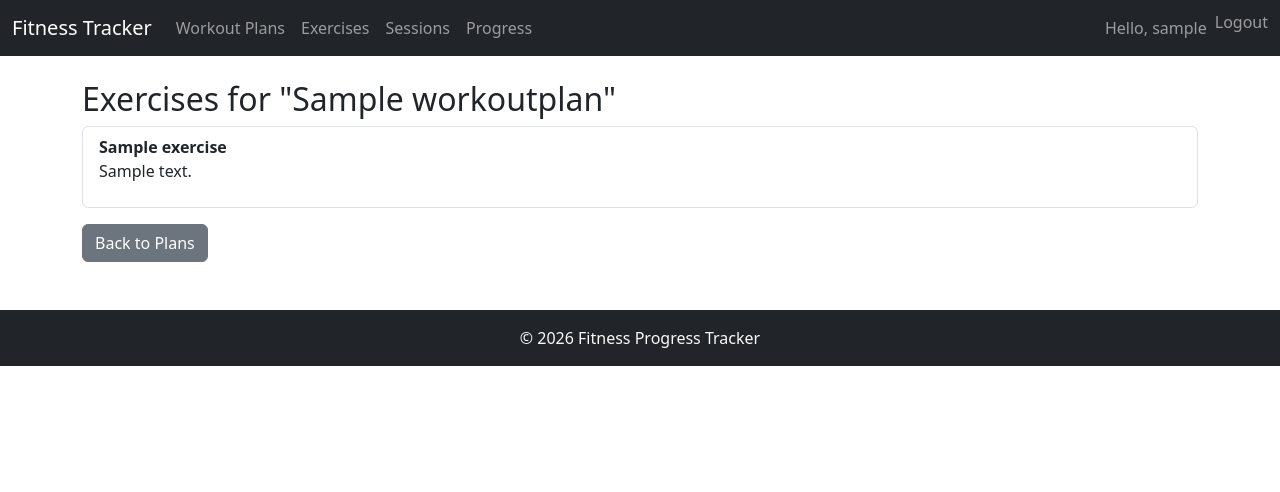
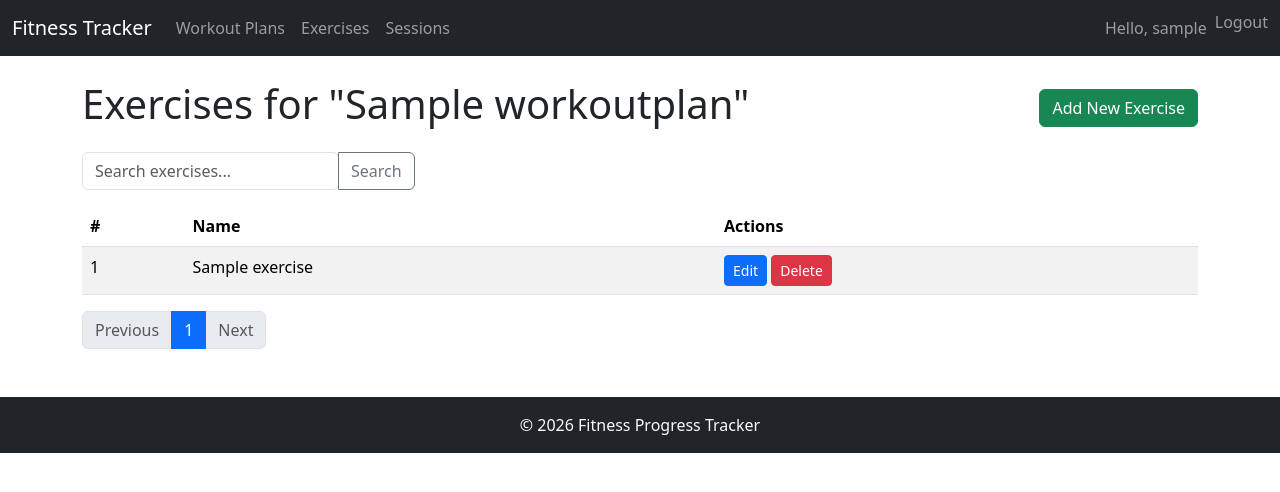
Before and after one commit to RodionDem/fitness-progress-tracker, a Django app: page /workouts/plans/1/exercises/ in a window 1280 px wide. Shown: the top 492 px of the page. Run offline with Django 5.2, Linux system fonts and the light colour scheme; a user stored in the database is signed in; tables that the repository leaves empty hold one stand-in row (values such as "Sample post").

Commit message:
add manage exercises with pagination and dashboard integration

```diff
--- a/templates/base.html
+++ b/templates/base.html
@@ -20,15 +20,24 @@
           <a class="nav-link" href="{% url 'workout_plan_list' %}">Workout Plans</a>
         </li>
         <li class="nav-item">
-          <a class="nav-link" href="#">Exercises</a>
+          {% if first_plan %}
+            <a class="nav-link" href="{% url 'exercise_list' plan_id=first_plan.id %}">Exercises</a>
+          {% else %}
+            <span class="nav-link text-muted">Exercises</span>
+          {% endif %}
         </li>
         <li class="nav-item">
           <a class="nav-link" href="{% url 'workout_session_list' %}">Sessions</a>
         </li>
         <li class="nav-item">
-          <a class="nav-link" href="#">Progress</a>
+          {% if progress_page_exists %}
+            <a class="nav-link" href="{% url 'progress_list' %}">Progress</a>
+          {% else %}
+            <span class="nav-link text-muted">Progress</span>
+          {% endif %}
         </li>
       </ul>
+
       <ul class="navbar-nav ms-auto">
         {% if user.is_authenticated %}
         <li class="nav-item">
@@ -37,8 +46,7 @@
         <li class="nav-item">
           <form method="post" action="{% url 'logout' %}">
               {% csrf_token %}
-              <button type="submit" class="nav-link btn btn-link"
-                      style="display:inline; padding:0; border:none;">
+              <button type="submit" class="nav-link btn btn-link" style="display:inline; padding:0; border:none;">
                   Logout
               </button>
           </form>
@@ -65,8 +73,7 @@
 </div>
 
 <div class="container mt-4">
-    {% block content %}
-    {% endblock %}
+    {% block content %}{% endblock %}
 </div>
 
 <footer class="bg-dark text-light text-center py-3 mt-5">
--- a/templates/exercises/exercise_list.html
+++ b/templates/exercises/exercise_list.html
@@ -1,25 +1,76 @@
 {% extends "base.html" %}
-
 {% block title %}Exercises{% endblock %}
 
 {% block content %}
-<h2>Exercises for "{{ plan.name }}"</h2>
+<div class="d-flex justify-content-between align-items-center mb-3">
+    <h1>Exercises for "{{ plan.name }}"</h1>
+    <a href="{% url 'exercise_create' plan_id=plan.id %}" class="btn btn-success">Add New Exercise</a>
+</div>
 
-<ul class="list-group">
-  {% for exercise in exercises %}
-    <li class="list-group-item">
-      <strong>{{ exercise.name }}</strong>
-      {% if exercise.description %}
-        <p>{{ exercise.description }}</p>
-      {% endif %}
-    </li>
-  {% empty %}
-    <li class="list-group-item">No exercises yet.</li>
-  {% endfor %}
-</ul>
+<form method="get" class="mb-3">
+    <div class="input-group">
+      <label>
+        <input type="text" name="search" class="form-control" placeholder="Search exercises..." value="{{ search_query }}">
+      </label>
+      <button class="btn btn-outline-secondary" type="submit">Search</button>
+    </div>
+</form>
 
-<a class="btn btn-secondary mt-3"
-   href="{% url 'workout_plan_list' %}">
-   Back to Plans
-</a>
+<table class="table table-striped">
+    <thead>
+        <tr>
+            <th>#</th>
+            <th>Name</th>
+            <th>Actions</th>
+        </tr>
+    </thead>
+    <tbody>
+    {% for exercise in page_obj %}
+        <tr>
+            <td>{{ forloop.counter0|add:page_obj.start_index }}</td>
+            <td>{{ exercise.name }}</td>
+            <td>
+                <a href="{% url 'exercise_update' exercise.id %}" class="btn btn-sm btn-primary">Edit</a>
+                <a href="{% url 'exercise_delete' exercise.id %}" class="btn btn-sm btn-danger">Delete</a>
+            </td>
+        </tr>
+    {% empty %}
+        <tr>
+            <td colspan="3">No exercises yet.</td>
+        </tr>
+    {% endfor %}
+    </tbody>
+</table>
+
+<nav aria-label="Page navigation">
+    <ul class="pagination">
+        {% if page_obj.has_previous %}
+            <li class="page-item">
+                <a class="page-link" href="?page={{ page_obj.previous_page_number }}{% if search_query %}&search={{ search_query }}{% endif %}">Previous</a>
+            </li>
+        {% else %}
+            <li class="page-item disabled"><span class="page-link">Previous</span></li>
+        {% endif %}
+
+        {% for num in page_obj.paginator.page_range %}
+            {% if page_obj.number == num %}
+                <li class="page-item active">
+                    <span class="page-link">{{ num }}</span>
+                </li>
+            {% else %}
+                <li class="page-item">
+                    <a class="page-link" href="?page={{ num }}{% if search_query %}&search={{ search_query }}{% endif %}">{{ num }}</a>
+                </li>
+            {% endif %}
+        {% endfor %}
+
+        {% if page_obj.has_next %}
+            <li class="page-item">
+                <a class="page-link" href="?page={{ page_obj.next_page_number }}{% if search_query %}&search={{ search_query }}{% endif %}">Next</a>
+            </li>
+        {% else %}
+            <li class="page-item disabled"><span class="page-link">Next</span></li>
+        {% endif %}
+    </ul>
+</nav>
 {% endblock %}
--- a/workouts/urls.py
+++ b/workouts/urls.py
@@ -6,19 +6,32 @@ from .views import (
     WorkoutSessionDeleteView,
     WorkoutPlanUpdateView,
     WorkoutPlanDeleteView,
+    ExerciseCreateView,
+    ExerciseUpdateView,
+    ExerciseDeleteView,
 )
 
 urlpatterns = [
+    # Dashboard
     path('', views.dashboard, name='dashboard'),
+
+    # Workout Plans
     path('plans/', views.workout_plan_list, name='workout_plan_list'),
     path('plans/create/', views.create_workout_plan, name='create_workout_plan'),
     path('plans/<int:pk>/edit/', WorkoutPlanUpdateView.as_view(), name='workout_plan_update'),
     path('plans/<int:pk>/delete/', WorkoutPlanDeleteView.as_view(), name='workout_plan_delete'),
+
+    # Exercises for a specific plan
     path('plans/<int:plan_id>/exercises/', views.exercise_list, name='exercise_list'),
+    path('plans/<int:plan_id>/exercises/create/', ExerciseCreateView.as_view(), name='exercise_create'),
+    path('exercises/<int:pk>/edit/', ExerciseUpdateView.as_view(), name='exercise_update'),
+    path('exercises/<int:pk>/delete/', ExerciseDeleteView.as_view(), name='exercise_delete'),
+
+    # Workout Sessions
     path('sessions/', views.workout_session_list, name='workout_session_list'),
-    path('sessions/create/', WorkoutSessionCreateView.as_view(), name='session-create'),
-    path('sessions/<int:pk>/edit/', WorkoutSessionUpdateView.as_view(), name='session-update'),
-    path('sessions/<int:pk>/delete/', WorkoutSessionDeleteView.as_view(), name='session-delete'),
+    path('sessions/create/', WorkoutSessionCreateView.as_view(), name='workout_session_create'),
+    path('sessions/<int:pk>/edit/', WorkoutSessionUpdateView.as_view(), name='workout_session_update'),
+    path('sessions/<int:pk>/delete/', WorkoutSessionDeleteView.as_view(), name='workout_session_delete'),
     path('sessions/<int:pk>/toggle/', views.toggle_session_completed, name='toggle_session_completed'),
     path('sessions/<int:pk>/', views.workout_session_detail, name='workout_session_detail'),
 ]
--- a/workouts/views.py
+++ b/workouts/views.py
@@ -7,11 +7,17 @@ from django.contrib import messages
 from django.core.paginator import Paginator
 
 from .models import WorkoutPlan, Exercise, ProgressRecord, WorkoutSession
-from .forms import WorkoutPlanForm, WorkoutSessionForm
+from .forms import WorkoutPlanForm, WorkoutSessionForm, ExerciseForm
+
+
+def get_first_plan(user):
+    """Return the first workout plan for the user."""
+    return WorkoutPlan.objects.filter(created_by=user).first()
 
 
 @login_required
 def dashboard(request):
+    first_plan = get_first_plan(request.user)
     context = {
         "workout_plans_count": WorkoutPlan.objects.filter(
             created_by=request.user
@@ -25,20 +31,21 @@ def dashboard(request):
         "progress_count": ProgressRecord.objects.filter(
             user=request.user
         ).count(),
+        "first_plan": first_plan,
+        "progress_page_exists": ProgressRecord.objects.filter(
+            user=request.user
+        ).exists(),
     }
     return render(request, "dashboard/dashboard.html", context)
 
 
 @login_required
 def workout_plan_list(request):
+    first_plan = get_first_plan(request.user)
     search_query = request.GET.get("search", "")
-    plans = WorkoutPlan.objects.filter(
-        created_by=request.user
-    )
+    plans = WorkoutPlan.objects.filter(created_by=request.user)
     if search_query:
-        plans = plans.filter(
-            name__icontains=search_query
-        )
+        plans = plans.filter(name__icontains=search_query)
     plans = plans.order_by("-id")
 
     paginator = Paginator(plans, 2)
@@ -47,34 +54,27 @@ def workout_plan_list(request):
     context = {
         "page_obj": page_obj,
         "search_query": search_query,
+        "first_plan": first_plan,
     }
-    return render(
-        request,
-        "workout_plans/workout_plan_list.html",
-        context,
-    )
+    return render(request, "workout_plans/workout_plan_list.html", context)
 
 
 @login_required
 def create_workout_plan(request):
+    first_plan = get_first_plan(request.user)
     if request.method == "POST":
         form = WorkoutPlanForm(request.POST)
         if form.is_valid():
             plan = form.save(commit=False)
             plan.created_by = request.user
             plan.save()
-            messages.success(
-                request,
-                "Workout plan created successfully!",
-            )
+            messages.success(request, "Workout plan created successfully!")
             return redirect("workout_plan_list")
     else:
         form = WorkoutPlanForm()
-    return render(
-        request,
-        "workout_plans/create_workout_plan.html",
-        {"form": form},
-    )
+
+    context = {"form": form, "first_plan": first_plan}
+    return render(request, "workout_plans/create_workout_plan.html", context)
 
 
 @login_required
@@ -84,24 +84,109 @@ def exercise_list(request, plan_id):
         id=plan_id,
         created_by=request.user,
     )
+    search_query = request.GET.get("search", "")
     exercises = plan.exercises.all()
-    return render(
-        request,
-        "exercises/exercise_list.html",
-        {"plan": plan, "exercises": exercises},
-    )
+    if search_query:
+        exercises = exercises.filter(name__icontains=search_query)
+    exercises = exercises.order_by("id")
+
+    paginator = Paginator(exercises, 2)
+    page_number = request.GET.get("page")
+    page_obj = paginator.get_page(page_number)
+
+    first_plan = get_first_plan(request.user)
+
+    context = {
+        "plan": plan,
+        "page_obj": page_obj,
+        "search_query": search_query,
+        "first_plan": first_plan,
+    }
+    return render(request, "exercises/exercise_list.html", context)
+
+
+class ExerciseCreateView(LoginRequiredMixin, CreateView):
+    model = Exercise
+    form_class = ExerciseForm
+    template_name = "exercises/exercise_form.html"
+
+    def form_valid(self, form):
+        plan_id = self.kwargs.get("plan_id")
+        plan = get_object_or_404(
+            WorkoutPlan, id=plan_id, created_by=self.request.user
+        )
+        form.instance.workout_plan = plan
+        messages.success(self.request, "Exercise created successfully!")
+        return super().form_valid(form)
+
+    def get_success_url(self):
+        return reverse_lazy(
+            "exercise_list",
+            kwargs={"plan_id": self.kwargs.get("plan_id")},
+        )
+
+    def get_context_data(self, **kwargs):
+        context = super().get_context_data(**kwargs)
+        plan_id = self.kwargs.get("plan_id")
+        context["plan"] = get_object_or_404(
+            WorkoutPlan, id=plan_id, created_by=self.request.user
+        )
+        context["first_plan"] = get_first_plan(self.request.user)
+        return context
+
+
+class ExerciseUpdateView(LoginRequiredMixin, UpdateView):
+    model = Exercise
+    form_class = ExerciseForm
+    template_name = "exercises/exercise_form.html"
+
+    def get_queryset(self):
+        return Exercise.objects.filter(workout_plan__created_by=self.request.user)
+
+    def form_valid(self, form):
+        messages.success(self.request, "Exercise updated successfully!")
+        return super().form_valid(form)
+
+    def get_success_url(self):
+        return reverse_lazy(
+            "exercise_list", kwargs={"plan_id": self.object.workout_plan.id}
+        )
+
+    def get_context_data(self, **kwargs):
+        context = super().get_context_data(**kwargs)
+        context["first_plan"] = get_first_plan(self.request.user)
+        return context
+
+
+class ExerciseDeleteView(LoginRequiredMixin, DeleteView):
+    model = Exercise
+    template_name = "exercises/exercise_confirm_delete.html"
+
+    def get_queryset(self):
+        return Exercise.objects.filter(workout_plan__created_by=self.request.user)
+
+    def delete(self, request, *args, **kwargs):
+        messages.success(self.request, "Exercise deleted successfully!")
+        return super().delete(request, *args, **kwargs)
+
+    def get_success_url(self):
+        return reverse_lazy(
+            "exercise_list", kwargs={"plan_id": self.object.workout_plan.id}
+        )
+
+    def get_context_data(self, **kwargs):
+        context = super().get_context_data(**kwargs)
+        context["first_plan"] = get_first_plan(self.request.user)
+        return context
 
 
 @login_required
 def workout_session_list(request):
+    first_plan = get_first_plan(request.user)
     search_query = request.GET.get("search", "")
-    sessions = WorkoutSession.objects.filter(
-        user=request.user
-    )
+    sessions = WorkoutSession.objects.filter(user=request.user)
     if search_query:
-        sessions = sessions.filter(
-            workout_plan__name__icontains=search_query
-        )
+        sessions = sessions.filter(workout_plan__name__icontains=search_query)
     sessions = sessions.order_by("-date")
     paginator = Paginator(sessions, 2)
     page_number = request.GET.get("page")
@@ -109,51 +194,36 @@ def workout_session_list(request):
     context = {
         "page_obj": page_obj,
         "search_query": search_query,
+        "first_plan": first_plan,
     }
-    return render(
-        request,
-        "workout_sessions/workout_session_list.html",
-        context,
-    )
+    return render(request, "workout_sessions/workout_session_list.html", context)
 
 
 @login_required
 def workout_session_detail(request, pk):
-    session = get_object_or_404(
-        WorkoutSession,
-        id=pk,
-        user=request.user,
-    )
+    first_plan = get_first_plan(request.user)
+    session = get_object_or_404(WorkoutSession, id=pk, user=request.user)
     exercises = session.workout_plan.exercises.all()
-    progress_records = session.progress_records.select_related(
-        "exercise"
-    )
+    progress_records = session.progress_records.select_related("exercise")
     context = {
         "session": session,
         "exercises": exercises,
         "progress_records": progress_records,
+        "first_plan": first_plan,
     }
     return render(
-        request,
-        "workout_sessions/workout_session_detail.html",
-        context,
+        request, "workout_sessions/workout_session_detail.html", context
     )
 
 
 @login_required
 def toggle_session_completed(request, pk):
-    session = get_object_or_404(
-        WorkoutSession,
-        id=pk,
-        user=request.user,
-    )
+    session = get_object_or_404(WorkoutSession, id=pk, user=request.user)
     session.completed = not session.completed
     session.save()
-
     messages.success(
         request,
-        f"Session marked as "
-        f"{'completed' if session.completed else 'not completed'}.",
+        f"Session marked as {'completed' if session.completed else 'not completed'}.",
     )
     return redirect("workout_session_list")
 
@@ -162,54 +232,58 @@ class WorkoutSessionCreateView(LoginRequiredMixin, CreateView):
     model = WorkoutSession
     form_class = WorkoutSessionForm
     template_name = "workout_sessions/workout_session_form.html"
-    success_url = reverse_lazy("workout_session_list")
 
     def form_valid(self, form):
         form.instance.user = self.request.user
-        messages.success(
-            self.request,
-            "Workout session created successfully!",
-        )
+        messages.success(self.request, "Workout session created successfully!")
         return super().form_valid(form)
+
+    def get_success_url(self):
+        return reverse_lazy("workout_session_list")
+
+    def get_context_data(self, **kwargs):
+        context = super().get_context_data(**kwargs)
+        context["first_plan"] = get_first_plan(self.request.user)
+        return context
 
 
 class WorkoutSessionUpdateView(LoginRequiredMixin, UpdateView):
     model = WorkoutSession
     form_class = WorkoutSessionForm
     template_name = "workout_sessions/workout_session_form.html"
-    success_url = reverse_lazy("workout_session_list")
 
     def get_queryset(self):
-        return WorkoutSession.objects.filter(
-            user=self.request.user
-        )
+        return WorkoutSession.objects.filter(user=self.request.user)
 
     def form_valid(self, form):
-        messages.success(
-            self.request,
-            "Workout session updated successfully!",
-        )
+        messages.success(self.request, "Workout session updated successfully!")
         return super().form_valid(form)
+
+    def get_success_url(self):
+        return reverse_lazy("workout_session_list")
+
+    def get_context_data(self, **kwargs):
+        context = super().get_context_data(**kwargs)
+        context["first_plan"] = get_first_plan(self.request.user)
+        return context
 
 
 class WorkoutSessionDeleteView(LoginRequiredMixin, DeleteView):
     model = WorkoutSession
-    template_name = (
-        "workout_sessions/workout_session_confirm_delete.html"
-    )
+    template_name = "workout_sessions/workout_session_confirm_delete.html"
     success_url = reverse_lazy("workout_session_list")
 
     def get_queryset(self):
-        return WorkoutSession.objects.filter(
-            user=self.request.user
-        )
+        return WorkoutSession.objects.filter(user=self.request.user)
 
     def delete(self, request, *args, **kwargs):
-        messages.success(
-            self.request,
-            "Workout session deleted successfully!",
-        )
+        messages.success(self.request, "Workout session deleted successfully!")
         return super().delete(request, *args, **kwargs)
+
+    def get_context_data(self, **kwargs):
+        context = super().get_context_data(**kwargs)
+        context["first_plan"] = get_first_plan(self.request.user)
+        return context
 
 
 class WorkoutPlanUpdateView(LoginRequiredMixin, UpdateView):
@@ -219,33 +293,31 @@ class WorkoutPlanUpdateView(LoginRequiredMixin, UpdateView):
     success_url = reverse_lazy("workout_plan_list")
 
     def get_queryset(self):
-        return WorkoutPlan.objects.filter(
-            created_by=self.request.user
-        )
+        return WorkoutPlan.objects.filter(created_by=self.request.user)
 
     def form_valid(self, form):
-        messages.success(
-            self.request,
-            "Workout plan updated successfully!",
-        )
+        messages.success(self.request, "Workout plan updated successfully!")
         return super().form_valid(form)
+
+    def get_context_data(self, **kwargs):
+        context = super().get_context_data(**kwargs)
+        context["first_plan"] = get_first_plan(self.request.user)
+        return context
 
 
 class WorkoutPlanDeleteView(LoginRequiredMixin, DeleteView):
     model = WorkoutPlan
-    template_name = (
-        "workout_plans/workout_plan_confirm_delete.html"
-    )
+    template_name = "workout_plans/workout_plan_confirm_delete.html"
     success_url = reverse_lazy("workout_plan_list")
 
     def get_queryset(self):
-        return WorkoutPlan.objects.filter(
-            created_by=self.request.user
-        )
+        return WorkoutPlan.objects.filter(created_by=self.request.user)
 
     def delete(self, request, *args, **kwargs):
-        messages.success(
-            self.request,
-            "Workout plan deleted successfully!",
-        )
+        messages.success(self.request, "Workout plan deleted successfully!")
         return super().delete(request, *args, **kwargs)
+
+    def get_context_data(self, **kwargs):
+        context = super().get_context_data(**kwargs)
+        context["first_plan"] = get_first_plan(self.request.user)
+        return context
```
Also changed, not shown: templates/dashboard/dashboard.html (+12 -7 lines), templates/exercises/exercise_confirm_delete.html (added, +18 -0 lines), templates/exercises/exercise_form.html (added, +22 -0 lines), templates/workout_plans/workout_plan_list.html (+13 -11 lines), templates/workout_sessions/workout_session_list.html (+8 -26 lines), workouts/forms.py (+10 -1 lines).
